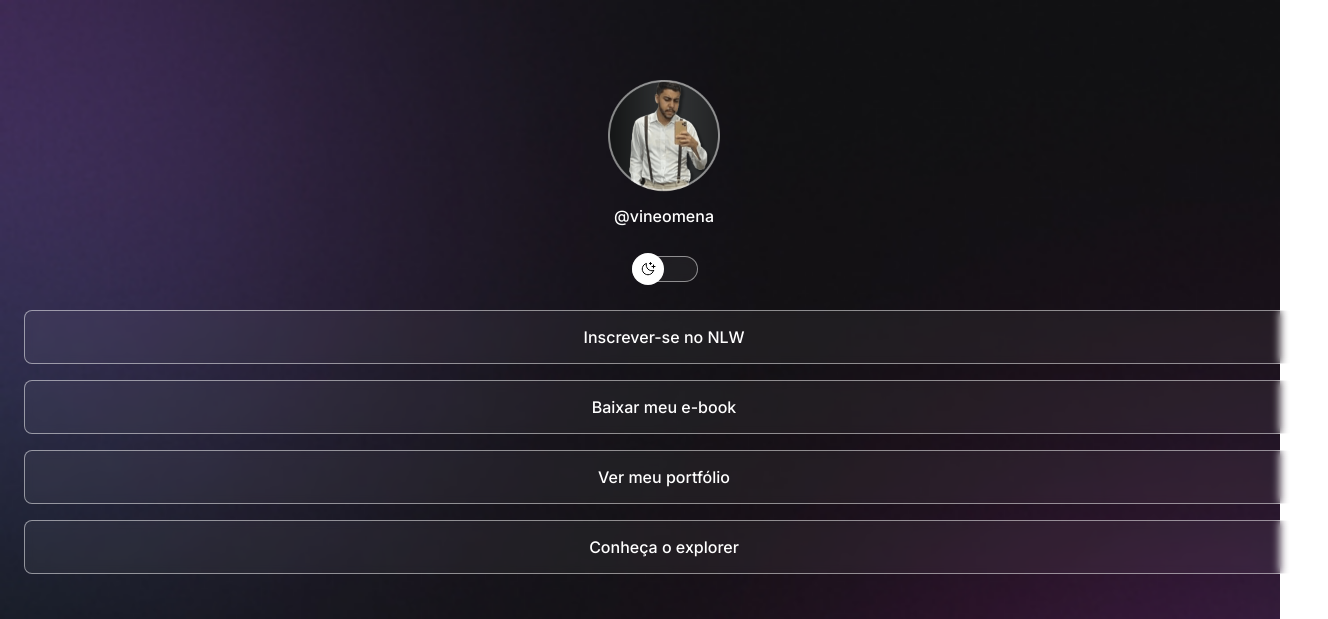
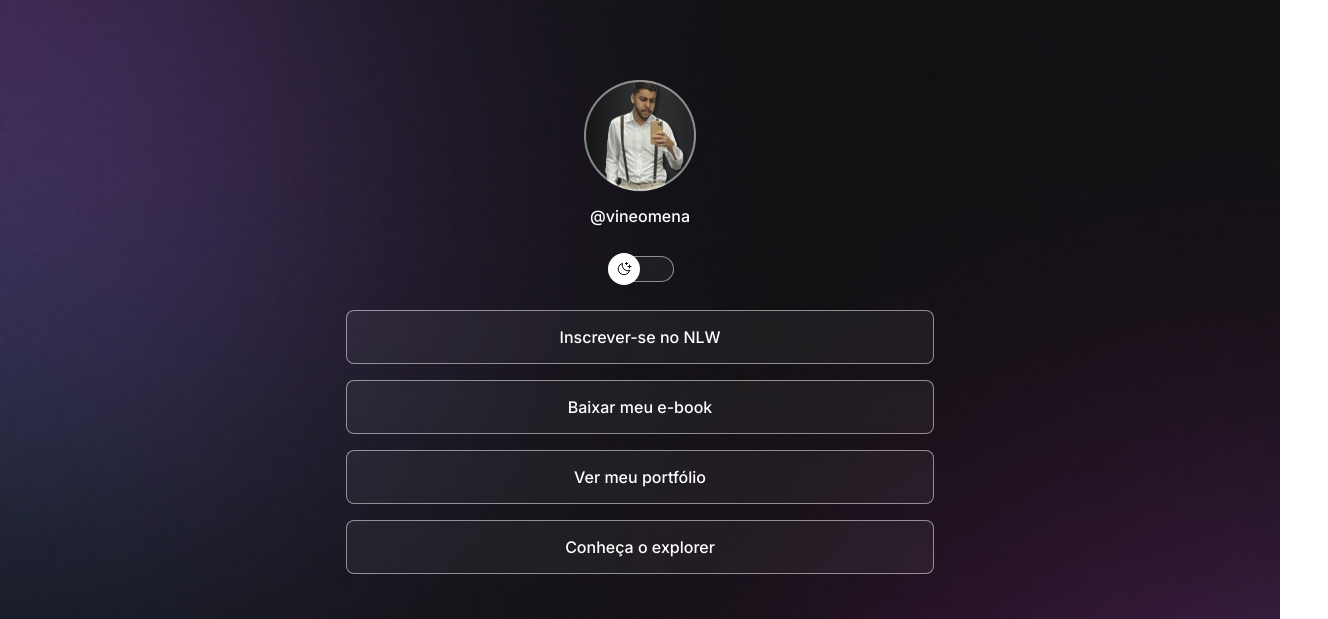
Before and after one commit to OmenaMarcos/projeto, a plain HTML site: page index.html in a window 1280 px wide. Shown: the top 619 px of the page, 1328 px wide, since content can reach past the window. Drawn offline with nearby package versions, Linux system fonts and the light colour scheme.

Commit message:
adjusted container width

```diff
--- a/style.css
+++ b/style.css
@@ -36,7 +36,7 @@ body * {
 
 #container {
     width: 100%;
-    max-width: 588;
+    max-width: 588px;
     margin: 56px auto 0px;
     padding: 0 24px;
 }
```
